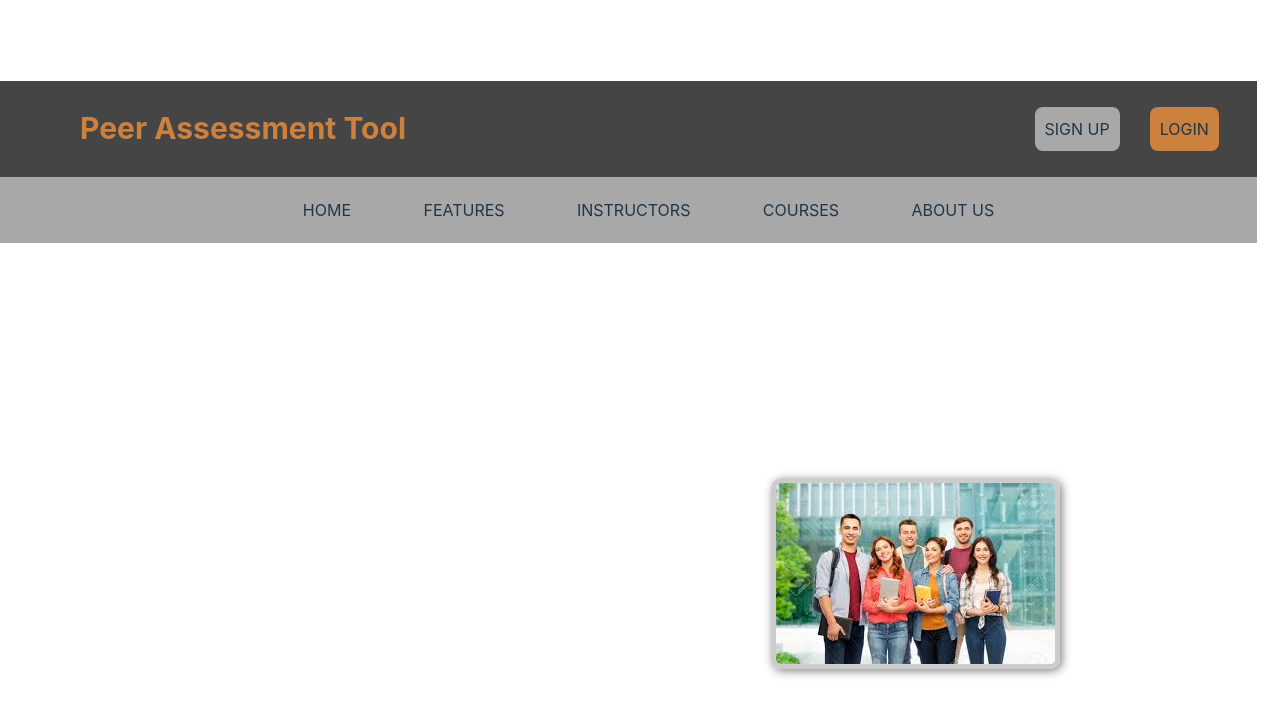
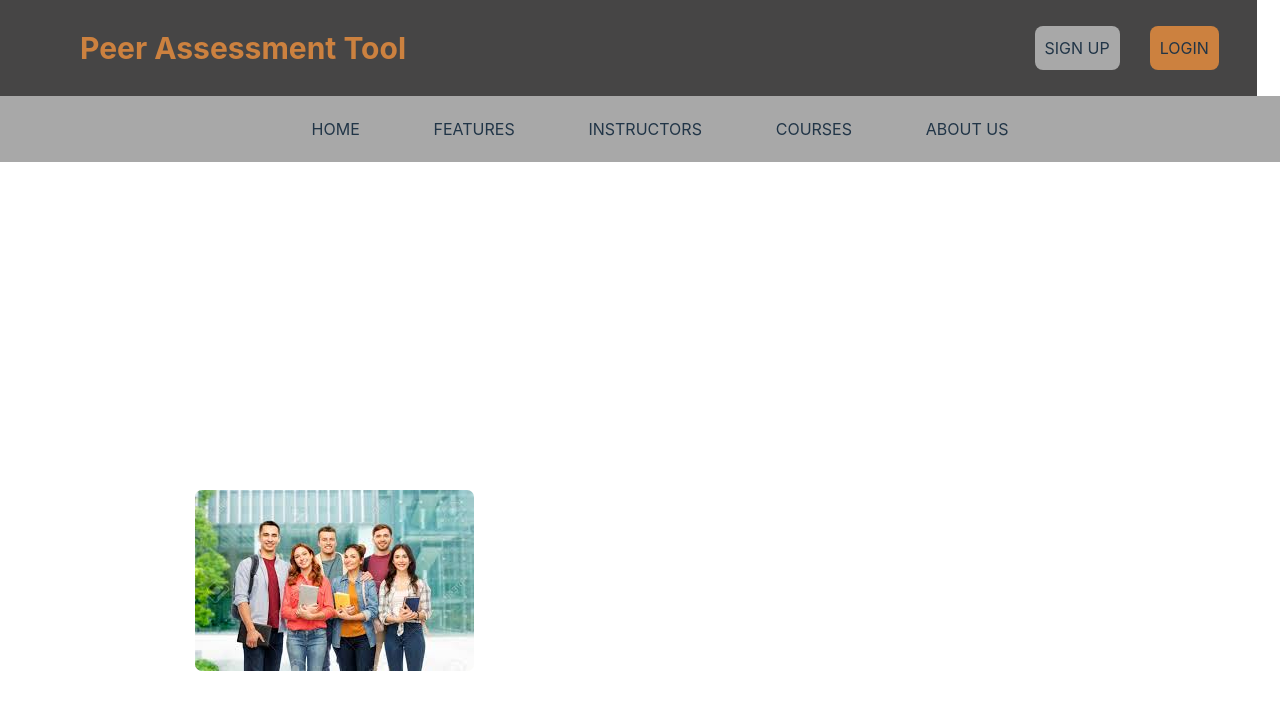
Before and after one commit to DaraDadgar/GroupX_SOEN341_Project_F24, a React (Vite) app in the folder Front-End/: page /GeneralHomePage in a window 1280 px wide. Shown: the top 716 px of the page. Built offline with nearby package versions, Linux system fonts and the light colour scheme.

Commit message:
Modified the GeneralHomePage

```diff
--- a/Front-End/src/GeneralHomePage.jsx
+++ b/Front-End/src/GeneralHomePage.jsx
@@ -8,16 +8,19 @@ function GeneralHomePage(){
             <Header/>
             <NavBar/>
 
-            <h1 className="welcome">Welcome to our Peer Assessment Tool!</h1><div className="text-image">
-                <div className="description">
-                    This platform enables students to anonymously
-                    <br />
-                    evaluate peer contributions, while instructors
-                    can
-                    <br />
-                    manage teams and monitor performance efficiently.
+            <h1 className="welcome">Welcome to our Peer Assessment Tool!</h1>
+
+            <div className="description">
+            <img className="student-image" src="Picture/StudentGroupPicture.jpeg" alt="Student" />
+                <div className='text-image'>
+                    <h2>What we do</h2>
+                    <p>Our platform is designed to enhance collaborative learning by enabling students to
+                        anonymously evaluate their peers' contributions.  Instructors benefit from robust management tools that allow them to efficiently oversee
+                team dynamics and monitor individual and group performance. With our platform, educators
+                can easily identify strengths and areas for improvement, facilitating targeted support
+                and enhancing the overall learning experience.
+                    </p>
                 </div>
-                <img className="student-image" src="Picture/StudentGroupPicture.jpeg" alt="Student" />
             </div>
         </>
     );
--- a/Front-End/src/css/GeneralHomePage.css
+++ b/Front-End/src/css/GeneralHomePage.css
@@ -8,21 +8,27 @@
     padding-left: 75px;
 }
 
-.text-image{
-    display:flex;
-    align-items: top;
-    margin-top: 60px;
+.description{
+    margin: 150px auto;
+    width: 70%;
 }
 
-.description{
-    margin-right: 300px;
-    margin-left: 80px;
-    color: rgba(255, 255, 255, 1);
+.text-image{
+    color: white;
 }
 
-.student-image{
-    margin-bottom: 50px;
-    border: 5px solid #ccc;
+.text-image h2{
+    font-size: 42px;
+}
+
+.text-image p{
+    font-size: 16px;
+}
+
+img{
+    max-width: 320px;
+    float: left;
+    border: 3px solid white;
     border-radius: 10px;
-    box-shadow: 2px 2px 10px rgba(0, 0, 0, 0.5);
+    margin-right: 10px;
 }
```
